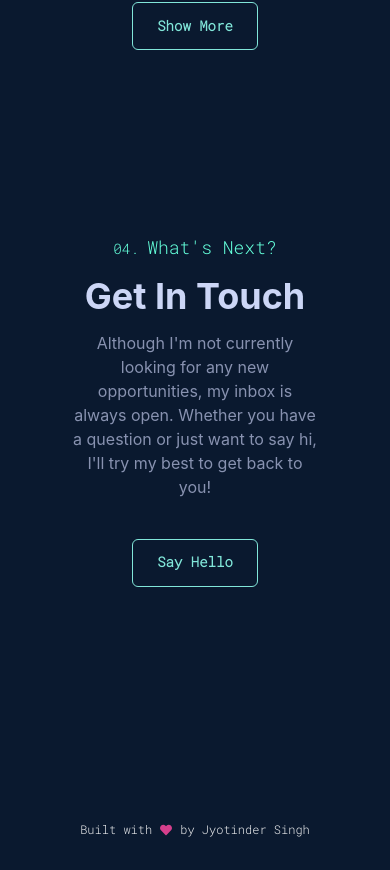
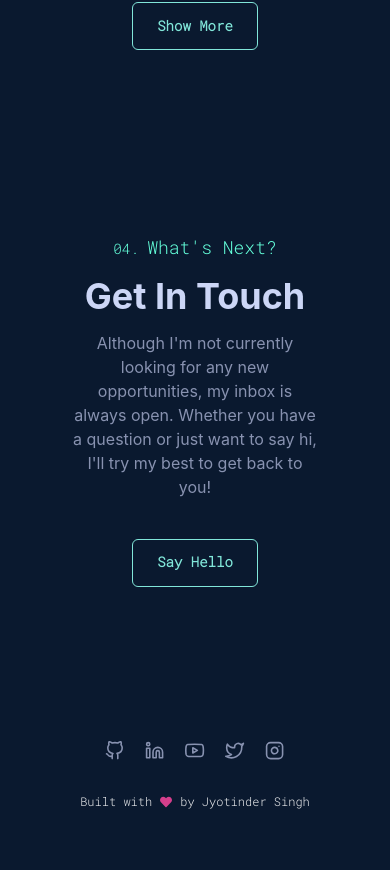
Before and after one commit to JyotinderSingh/jyotindersingh.com-v2, a React (Create React App) app: page / in a window 390 px wide. Shown: the part 3584-4454 px from the top of the page. After the commit the page ends 4426 px from the top, so only its background shows below. Built offline with nearby package versions, Linux system fonts and the light colour scheme.

Commit message:
added social links on mobile view

```diff
--- a/src/App.module.css
+++ b/src/App.module.css
@@ -71,8 +71,8 @@
     grid-column: 1 / 11;
   }
   .left {
-    grid-column: 1 / 1;
-    display: none;
+    grid-column: 2 / 10;
+    /* display: none; */
   }
 
   .right {
--- a/src/App.tsx
+++ b/src/App.tsx
@@ -30,11 +30,11 @@ export const App = () => (
       <div className={styles.contact}>
         <Contact />
       </div>
+      <div className={styles.left}>
+        <SocialLinks />
+      </div>
       <div className={styles.footer}>
         <Footer />
-      </div>
-      <div className={styles.left}>
-        <SocialLinks />
       </div>
 
       <div className={styles.right}>
--- a/src/components/Footer.tsx
+++ b/src/components/Footer.tsx
@@ -5,12 +5,11 @@ import { FaHeart } from "react-icons/fa";
 export const Footer: React.FC = () => {
   return (
     <Box
-      mt={3}
       display="grid"
       justifyContent="center"
       alignItems="end"
       paddingBottom={8}
-      height="8rem"
+      height="4rem"
     >
       <Flex
         fontFamily="roboto mono"
--- a/src/components/SocialLinks.tsx
+++ b/src/components/SocialLinks.tsx
@@ -1,4 +1,5 @@
 import { Flex, IconButton, LinkOverlay } from "@chakra-ui/react";
+import { relative } from "path";
 import React from "react";
 import {
   FiGithub,
@@ -9,6 +10,7 @@ import {
 } from "react-icons/fi";
 import { IconType } from "react-icons/lib";
 import { green, slate } from "../colors";
+import useWindowDimensions from "../hooks/useWindowDimensions";
 
 interface SocialIconProps {
   LinkIcon: IconType;
@@ -46,9 +48,17 @@ const SocialIcon: React.FC<SocialIconProps> = ({
 );
 
 const SocialLinks: React.FC = () => {
+  const { width: screenWidth } = useWindowDimensions();
+  const vertical = screenWidth > 767;
   return (
     <>
-      <Flex flexDirection="column" position="fixed" left="3rem" bottom="7.2rem">
+      <Flex
+        flexDirection={vertical ? "column" : "row"}
+        position={vertical ? "fixed" : "relative"}
+        left={vertical ? "3rem" : undefined}
+        bottom={vertical ? "7.2rem" : undefined}
+        justifyContent={vertical ? undefined : "center"}
+      >
         <SocialIcon
           LinkIcon={FiGithub}
           ariaLabel="github"
@@ -82,6 +92,7 @@ const SocialLinks: React.FC = () => {
           position: "fixed",
           left: "4.23rem",
           bottom: "0",
+          display: vertical ? "initial" : "none",
         }}
       ></div>
     </>
```
